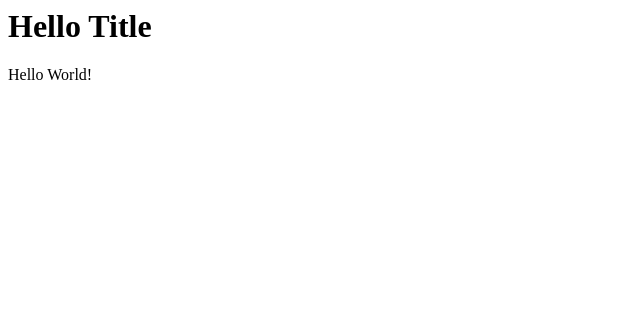
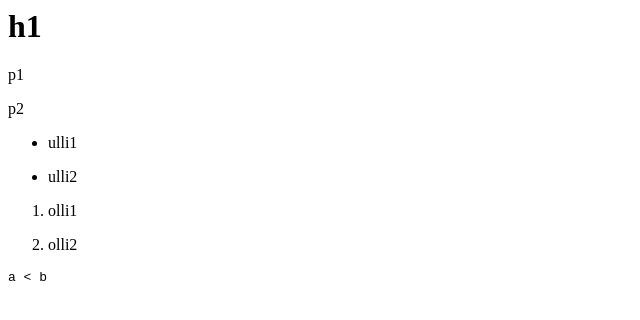
Before and after one commit to CThuleHansen/lhbd, a plain HTML site: page index.html in a window 1280 px wide. Shown: the whole page, without its empty margins (0-640 px from the left). Drawn offline with Linux system fonts and the light colour scheme.

Commit message:
continued

```diff
--- a/index.html
+++ b/index.html
@@ -1 +1 @@
-<html><head><title>Hello Title</title></head><body><h1>Hello Title</h1><p>Hello World!</p></body></html>
+<Html><Head><Title>04 safer construction</Title></Head><Body><h1>h1</h1><p>p1</p><p>p2</p><ul><li><p>ulli1</p></li><li><p>ulli2</p></li></ul><ol><li><p>olli1</p></li><li><p>olli2</p></li></ol><pre>a &lt; b</pre></Body></Html>
```
Also changed, not shown: test.html (added, +1 -0 lines), tmp/sample.txt (added), 7 other files.
